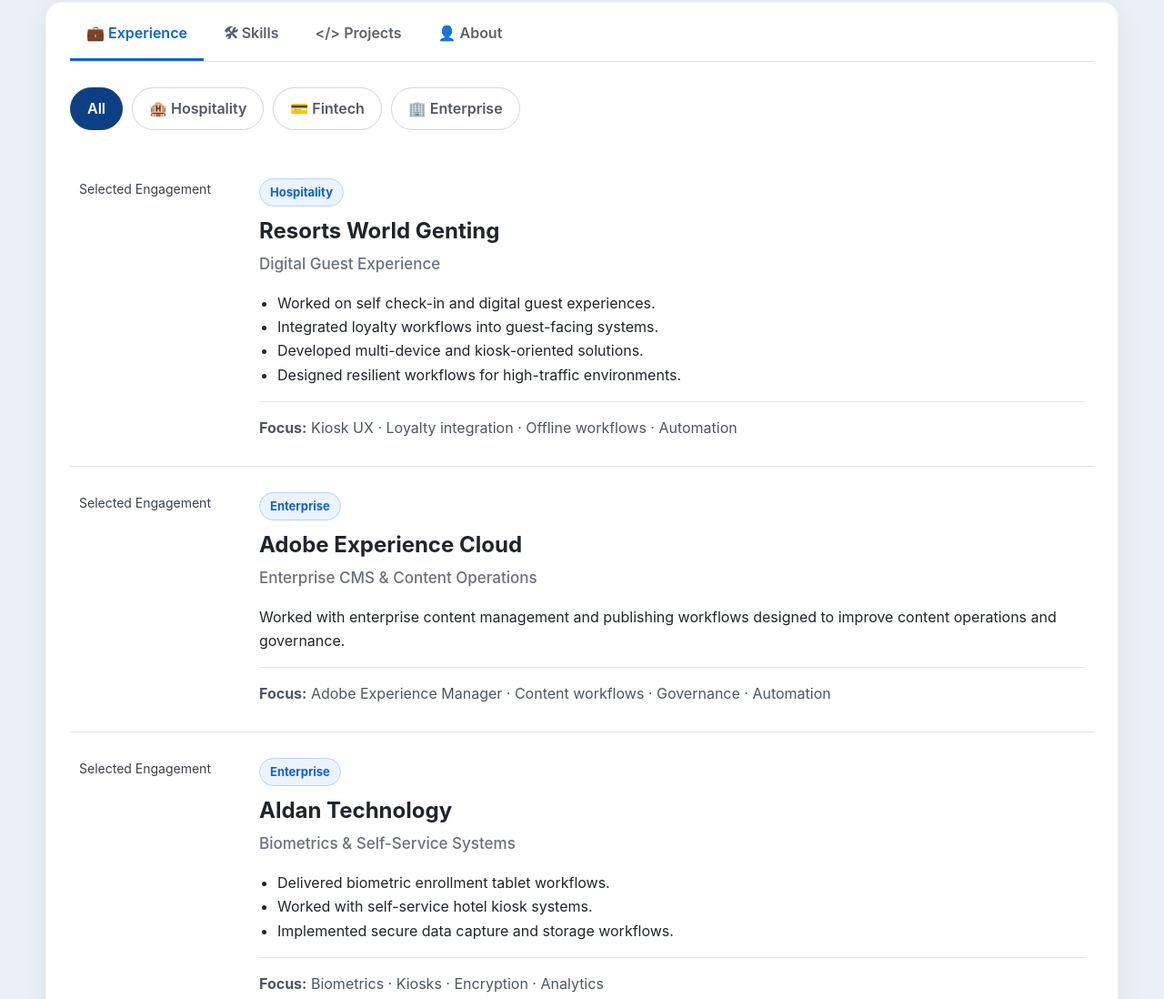
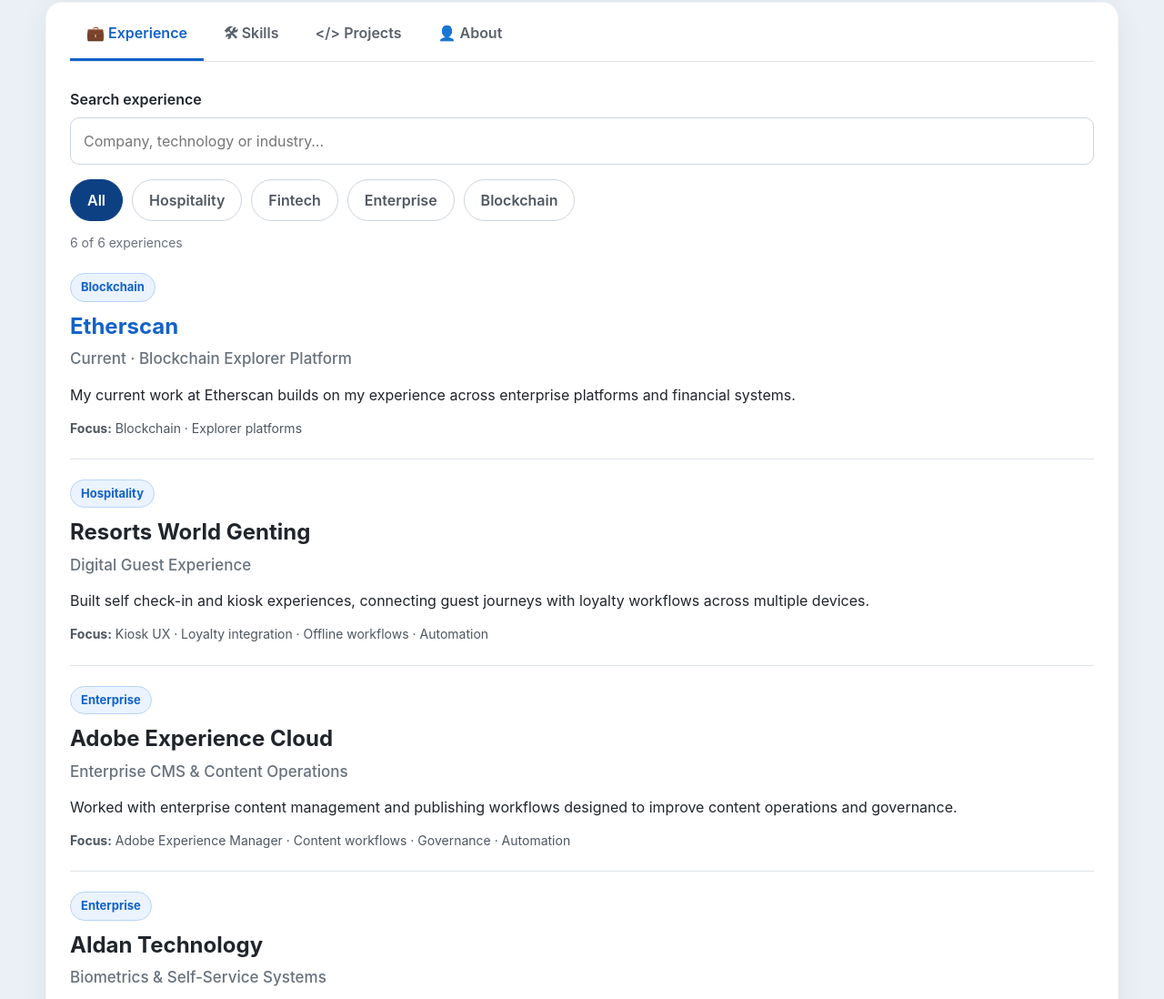
Before and after one commit to KaiJeng613/Kaijeng613.github.io, a plain HTML site: page index.html in a window 1280 px wide. Shown: the part 396-1494 px from the top of the page at 91% size. Drawn offline with Linux system fonts and the light colour scheme.

Commit message:
Update experience section

```diff
--- a/index.html
+++ b/index.html
@@ -129,7 +129,12 @@
         class="tab-panel active"
       >
 
-        <div class="filters">
+        <div class="experience-search">
+          <label for="experience-search">Search experience</label>
+          <input id="experience-search" type="search" placeholder="Company, technology or industry…" aria-controls="experience-results" />
+        </div>
+
+        <div class="filters" role="group" aria-label="Filter experience by industry">
 
           <button
             class="filter-button active"
@@ -142,33 +147,49 @@
             class="filter-button"
             data-filter="hospitality"
           >
-            🏨 Hospitality
+            Hospitality
           </button>
 
           <button
             class="filter-button"
             data-filter="fintech"
           >
-            💳 Fintech
+            Fintech
           </button>
 
           <button
             class="filter-button"
             data-filter="enterprise"
           >
-            🏢 Enterprise
+            Enterprise
           </button>
 
+          <button class="filter-button" data-filter="blockchain">Blockchain</button>
         </div>
+
+        <div class="experience-feedback">
+          <p id="experience-status" role="status" aria-live="polite" aria-atomic="true"></p>
+          <button id="reset-experience" type="button" hidden>Clear filters</button>
+        </div>
+
+        <div id="experience-results">
+          <article class="experience-item" data-category="blockchain">
+            <div class="experience-content">
+              <span class="badge">Blockchain</span>
+              <h2><a href="https://etherscan.io/" target="_blank" rel="noopener noreferrer">Etherscan</a></h2>
+              <h3>Current · Blockchain Explorer Platform</h3>
+              <p>
+                My current work at Etherscan builds on my experience across
+                enterprise platforms and financial systems.
+              </p>
+              <div class="tools"><strong>Focus:</strong> Blockchain · Explorer platforms</div>
+            </div>
+          </article>
 
         <article
           class="experience-item"
           data-category="hospitality"
         >
-
-          <div class="date">
-            Selected Engagement
-          </div>
 
           <div class="experience-content">
 
@@ -182,23 +203,10 @@
               Digital Guest Experience
             </h3>
 
-            <ul>
-              <li>
-                Worked on self check-in and digital guest experiences.
-              </li>
-
-              <li>
-                Integrated loyalty workflows into guest-facing systems.
-              </li>
-
-              <li>
-                Developed multi-device and kiosk-oriented solutions.
-              </li>
-
-              <li>
-                Designed resilient workflows for high-traffic environments.
-              </li>
-            </ul>
+            <p>
+              Built self check-in and kiosk experiences, connecting guest
+              journeys with loyalty workflows across multiple devices.
+            </p>
 
             <div class="tools">
               <strong>Focus:</strong>
@@ -214,10 +222,6 @@
           class="experience-item"
           data-category="enterprise"
         >
-
-          <div class="date">
-            Selected Engagement
-          </div>
 
           <div class="experience-content">
 
@@ -252,10 +256,6 @@
           data-category="enterprise"
         >
 
-          <div class="date">
-            Selected Engagement
-          </div>
-
           <div class="experience-content">
 
             <span class="badge">
@@ -268,19 +268,10 @@
               Biometrics & Self-Service Systems
             </h3>
 
-            <ul>
-              <li>
-                Delivered biometric enrollment tablet workflows.
-              </li>
-
-              <li>
-                Worked with self-service hotel kiosk systems.
-              </li>
-
-              <li>
-                Implemented secure data capture and storage workflows.
-              </li>
-            </ul>
+            <p>
+              Delivered biometric enrollment and hotel kiosk workflows
+              with secure data capture and storage.
+            </p>
 
             <div class="tools">
               <strong>Focus:</strong>
@@ -295,10 +286,6 @@
           class="experience-item"
           data-category="fintech"
         >
-
-          <div class="date">
-            Selected Engagement
-          </div>
 
           <div class="experience-content">
 
@@ -333,10 +320,6 @@
           data-category="fintech"
         >
 
-          <div class="date">
-            Selected Engagement
-          </div>
-
           <div class="experience-content">
 
             <span class="badge">
@@ -364,6 +347,8 @@
 
         </article>
 
+        </div>
+        <p id="experience-empty" hidden>No matching experience. Try another search or clear the filters.</p>
       </div>
 
       <!-- SKILLS -->
--- a/script.js
+++ b/script.js
@@ -35,23 +35,62 @@ if (hasRequestedTab) {
 
 const filterButtons = document.querySelectorAll(".filter-button");
 const experienceItems = document.querySelectorAll(".experience-item");
+const experienceSearch = document.getElementById("experience-search");
+const experienceStatus = document.getElementById("experience-status");
+const experienceEmpty = document.getElementById("experience-empty");
+const resetExperience = document.getElementById("reset-experience");
+let selectedCategory = "all";
+
+const searchableExperience = Array.from(experienceItems, item => ({
+  element: item,
+  category: item.dataset.category,
+  text: item.textContent.toLowerCase().replace(/\s+/g, " ")
+}));
+
+function filterExperience() {
+  const terms = experienceSearch.value.toLowerCase().trim().split(/\s+/).filter(Boolean);
+  const searchMatches = searchableExperience.filter(item =>
+    terms.every(term => item.text.includes(term) || item.category.includes(term))
+  );
+  let visibleCount = 0;
+
+  searchableExperience.forEach(item => {
+    const visible = searchMatches.includes(item) &&
+      (selectedCategory === "all" || item.category === selectedCategory);
+    item.element.classList.toggle("hidden", !visible);
+    if (visible) visibleCount++;
+  });
+
+  filterButtons.forEach(button => {
+    const category = button.dataset.filter;
+    const selected = category === selectedCategory;
+    button.classList.toggle("active", selected);
+    button.setAttribute("aria-pressed", String(selected));
+    // Keep the selected category available even if its search has no matches.
+    button.hidden = category !== "all" && !selected &&
+      !searchMatches.some(item => item.category === category);
+  });
+
+  experienceStatus.textContent = `${visibleCount} of ${searchableExperience.length} experiences`;
+  experienceEmpty.hidden = visibleCount !== 0;
+  resetExperience.hidden = terms.length === 0 && selectedCategory === "all";
+}
 
 filterButtons.forEach(button => {
   button.addEventListener("click", () => {
-    const filter = button.dataset.filter;
-
-    filterButtons.forEach(filterButton => {
-      filterButton.classList.toggle("active", filterButton === button);
-    });
-
-    experienceItems.forEach(item => {
-      item.classList.toggle(
-        "hidden",
-        filter !== "all" && item.dataset.category !== filter
-      );
-    });
+    selectedCategory = button.dataset.filter;
+    filterExperience();
   });
 });
+
+experienceSearch.addEventListener("input", filterExperience);
+resetExperience.addEventListener("click", () => {
+  experienceSearch.value = "";
+  selectedCategory = "all";
+  filterExperience();
+  experienceSearch.focus();
+});
+filterExperience();
 
 document.getElementById("year").textContent = new Date().getFullYear();
 
--- a/style.css
+++ b/style.css
@@ -221,11 +221,63 @@ button {
 
 /* FILTERS */
 
+[hidden] {
+  display: none !important;
+}
+
+.experience-search {
+  margin-bottom: 16px;
+}
+
+.experience-search label {
+  display: block;
+  font-weight: 600;
+  margin-bottom: 6px;
+}
+
+.experience-search input {
+  width: 100%;
+  padding: 12px 14px;
+  border: 1px solid #ccd5df;
+  border-radius: 10px;
+  background: #fff;
+  color: var(--text);
+  font: inherit;
+}
+
+.experience-search input:focus-visible,
+.filter-button:focus-visible,
+#reset-experience:focus-visible {
+  outline: 2px solid var(--primary);
+  outline-offset: 3px;
+}
+
+.experience-feedback {
+  display: flex;
+  justify-content: space-between;
+  align-items: center;
+  gap: 12px;
+  color: var(--muted);
+  font-size: 14px;
+}
+
+.experience-feedback p {
+  margin: 0;
+}
+
+#reset-experience {
+  padding: 6px 0;
+  border: 0;
+  background: transparent;
+  color: var(--primary);
+  cursor: pointer;
+}
+
 .filters {
   display: flex;
   flex-wrap: wrap;
   gap: 10px;
-  margin-bottom: 25px;
+  margin-bottom: 12px;
 }
 
 .filter-button {
@@ -253,10 +305,7 @@ button {
 /* EXPERIENCE */
 
 .experience-item {
-  display: grid;
-  grid-template-columns: 170px 1fr;
-  gap: 28px;
-  padding: 28px 10px;
+  padding: 22px 0;
   border-bottom: 1px solid var(--border);
 }
 
@@ -268,8 +317,14 @@ button {
   display: none;
 }
 
-.date {
-  color: #39414a;
+.experience-content p {
+  margin: 12px 0;
+}
+
+.experience-content .tools {
+  margin-top: 10px;
+  padding-top: 0;
+  border-top: 0;
   font-size: 14px;
 }
 
@@ -493,9 +548,7 @@ footer {
   }
 
   .experience-item {
-    grid-template-columns: 1fr;
-    gap: 8px;
-    padding: 24px 4px;
+    padding: 20px 0;
   }
 
   .skill-section {
```
Also changed, not shown: 1 other file.
